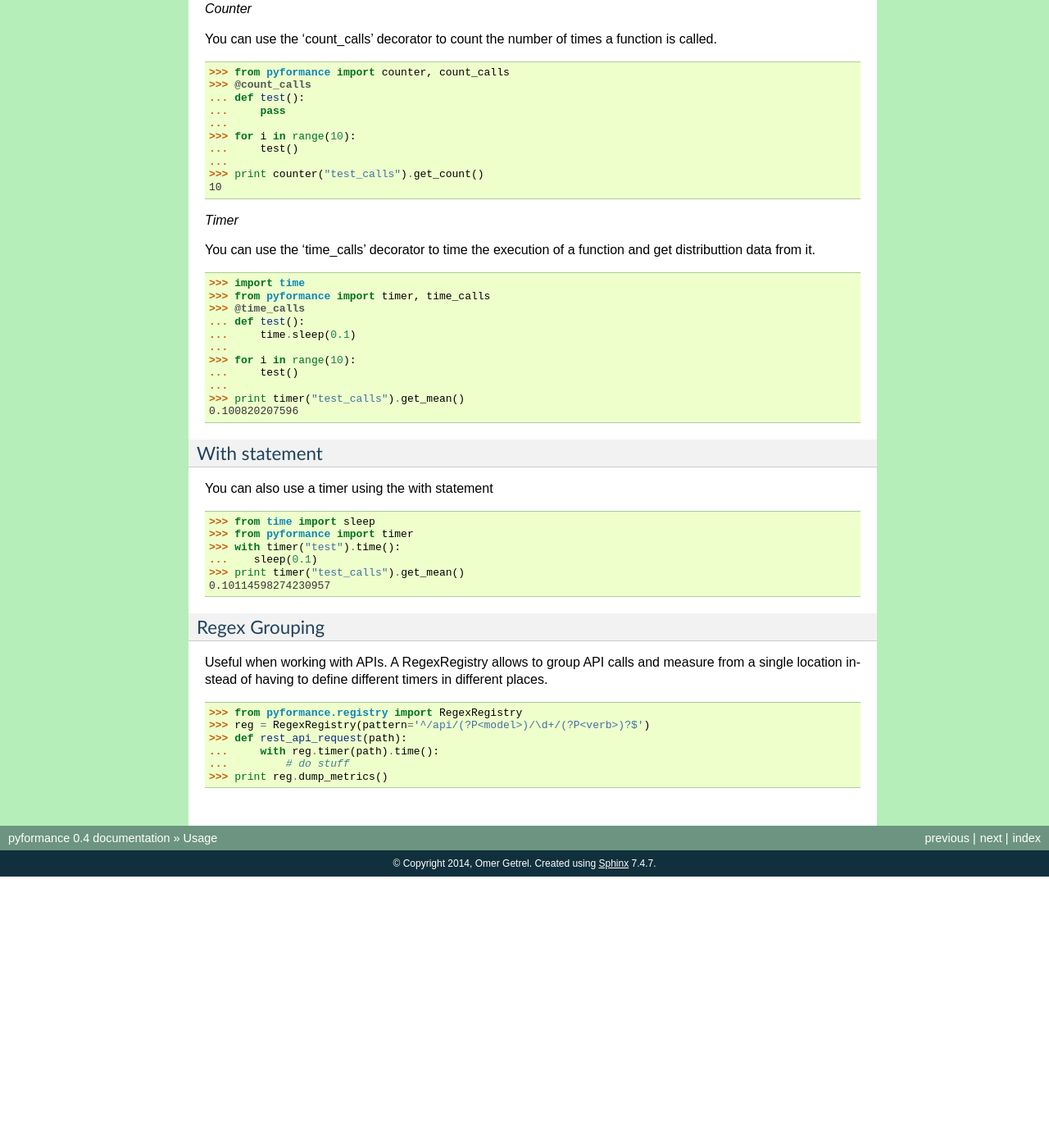
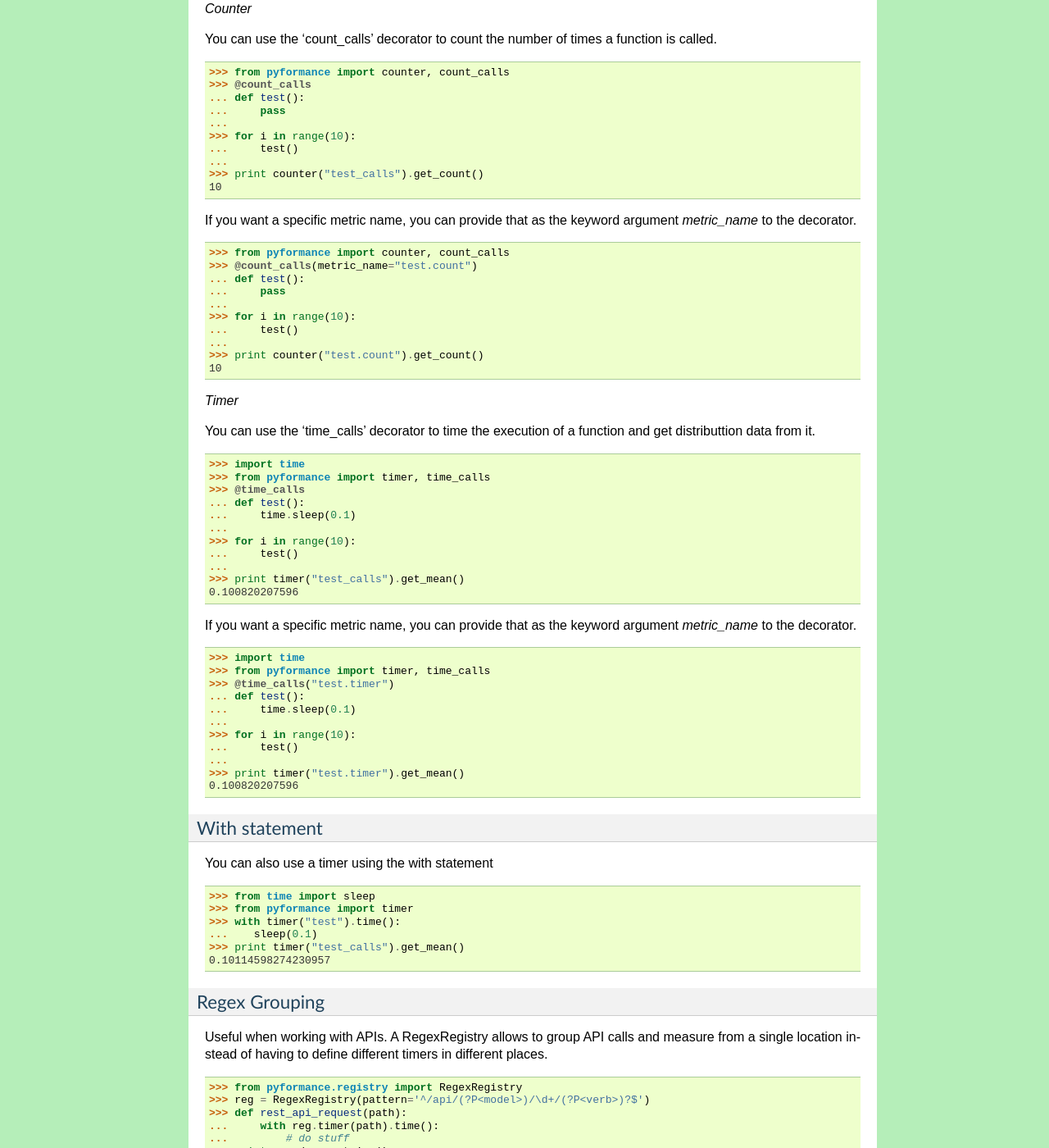
Before and after one commit to omergertel/pyformance, a Sphinx documentation site: the page built from doc/usage.rst, in a window 1280 px wide and 1400 px high, scrolled down 506 px. Shown: the whole window at 82% size. Built offline with Sphinx 7.4.7, drawn with Linux system fonts in a browser that asks for light colours; before the commit the page ends 1575 px from its top, so only the background shows below that.

Commit message:
adding metric_name as kwarg to decroator

```diff
--- a/doc/usage.rst
+++ b/doc/usage.rst
@@ -48,6 +48,23 @@ You can use the 'count_calls' decorator to count the number of times a function
     >>> print counter("test_calls").get_count()
     10
 
+If you want a specific metric name, you can provide that as the keyword
+argument `metric_name` to the decorator.
+
+.. code-block:: python
+
+    >>> from pyformance import counter, count_calls
+    >>> @count_calls(metric_name="test.count")
+    ... def test():
+    ...     pass
+    ...
+    >>> for i in range(10):
+    ...     test()
+    ...
+    >>> print counter("test.count").get_count()
+    10
+
+
 
 *Timer*
 
@@ -66,6 +83,25 @@ You can use the 'time_calls' decorator to time the execution of a function and g
     ...
     >>> print timer("test_calls").get_mean()
     0.100820207596
+
+
+If you want a specific metric name, you can provide that as the keyword
+argument `metric_name` to the decorator.
+
+.. code-block:: python
+
+    >>> import time
+    >>> from pyformance import timer, time_calls
+    >>> @time_calls("test.timer")
+    ... def test():
+    ...     time.sleep(0.1)
+    ...
+    >>> for i in range(10):
+    ...     test()
+    ...
+    >>> print timer("test.timer").get_mean()
+    0.100820207596
+
 
 
 With statement
```
Also changed, not shown: 1 other file.
